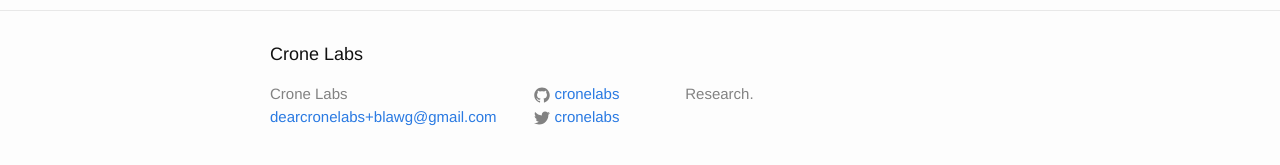
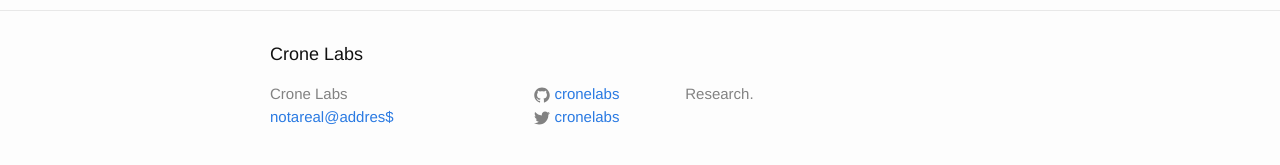
Before and after one commit to cronelabs/cronelabs.github.io, a Jekyll site: the page built from _posts/2020-04-01-welcome-to-jekyll.markdown, in a window 1280 px wide. Shown: the part 664-829 px from the top of the page. Built offline with Jekyll 4.4.1, drawn with Linux system fonts in a browser that asks for light colours.

Commit message:
Update _config.yml

```diff
--- a/_config.yml
+++ b/_config.yml
@@ -7,7 +7,7 @@
 
 # Site settings
 title: Crone Labs
-email: dearcronelabs+blawg@gmail.com
+email: notareal@addres$
 description: > # this means to ignore newlines until "baseurl:"
   Research.
 baseurl: "" # the subpath of your site, e.g. /blog
```
